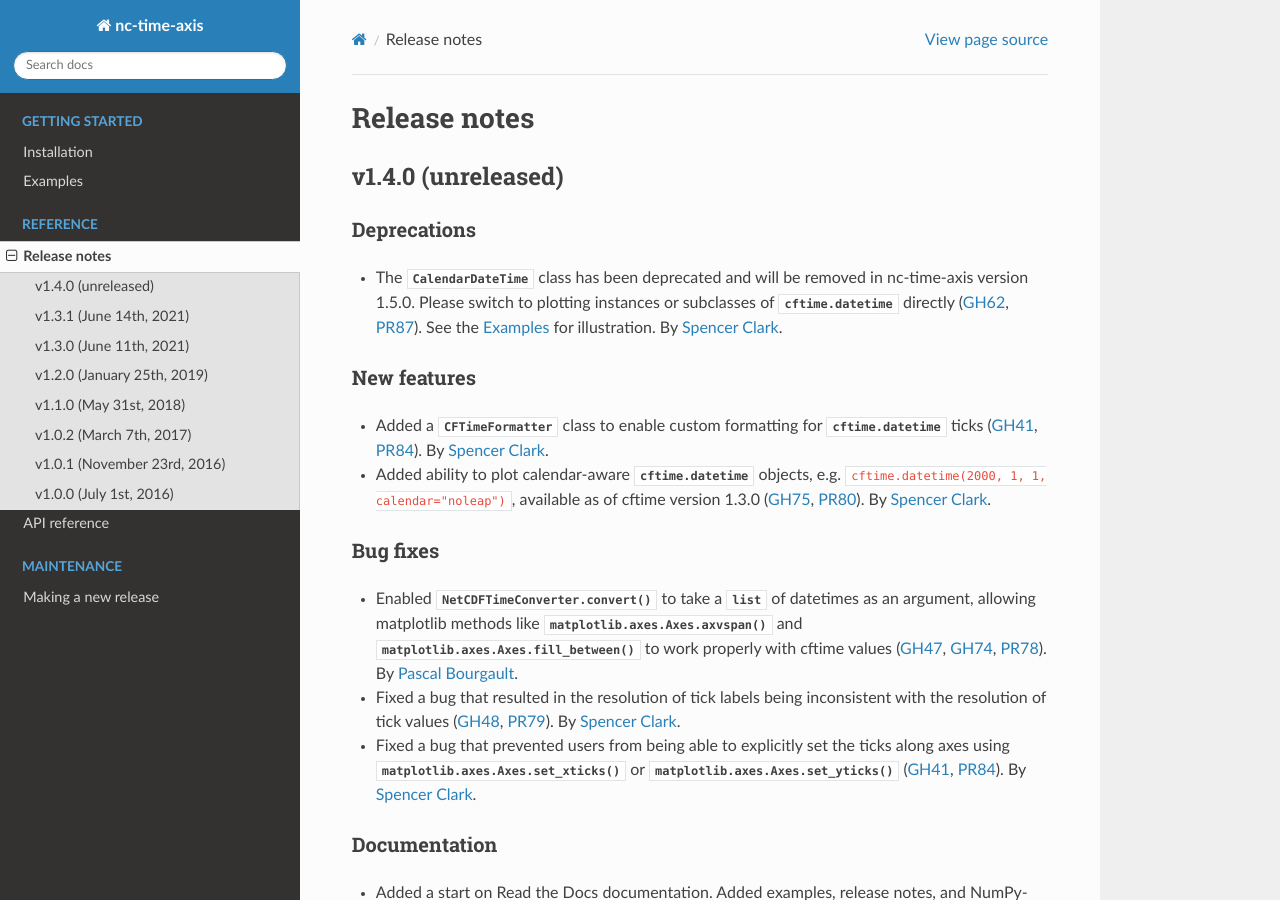
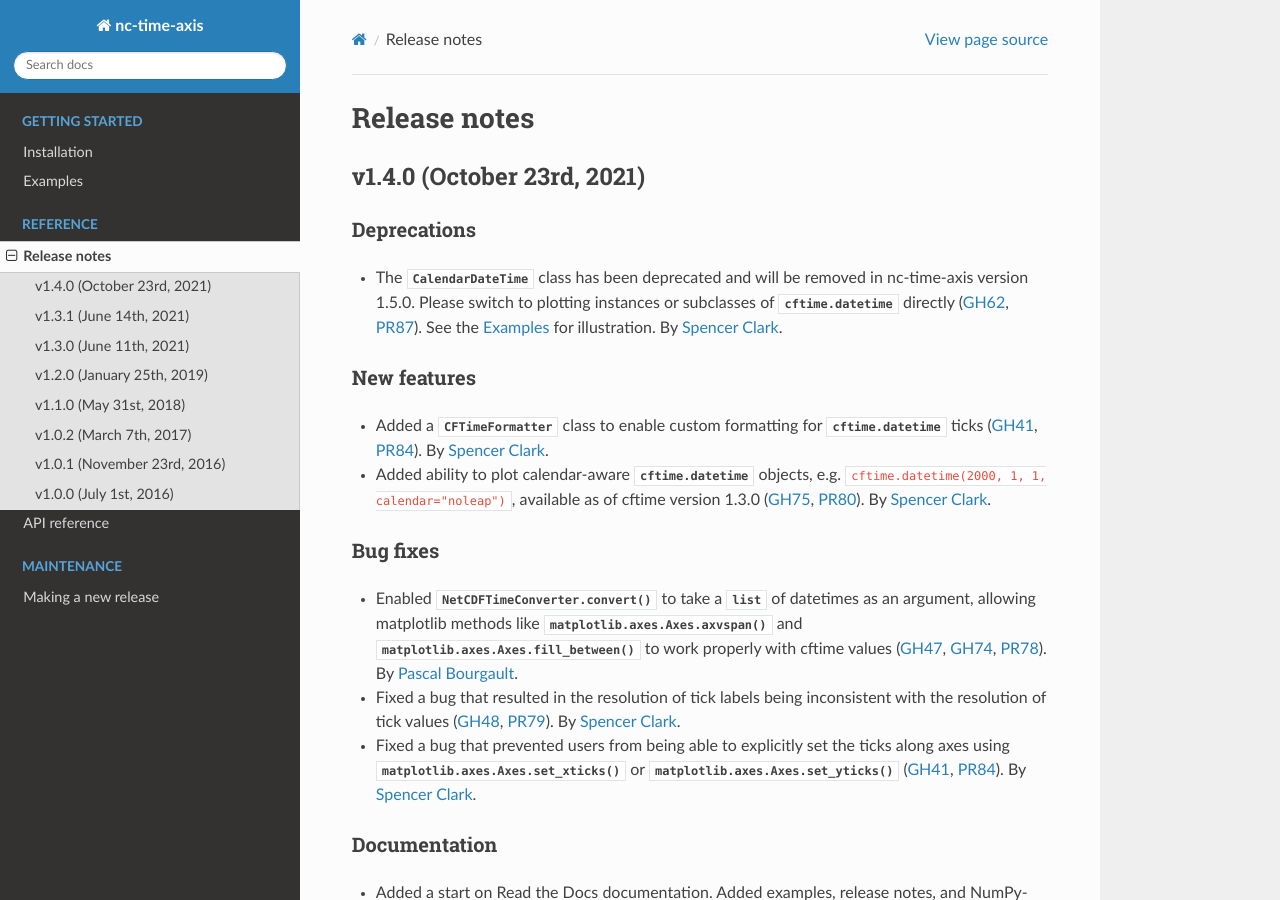
Before and after one commit to SciTools/nc-time-axis, a Sphinx documentation site: the page built from docs/release-notes.rst, in a window 1280 px wide and 900 px high. Built offline with Sphinx 7.4.7 and the Read the Docs theme 2.0.0, drawn with Linux system fonts in a browser that asks for light colours.

Commit message:
Add release date for 1.4.0 release

```diff
--- a/docs/release-notes.rst
+++ b/docs/release-notes.rst
@@ -5,8 +5,8 @@
 Release notes
 =============
 
-v1.4.0 (unreleased)
--------------------
+v1.4.0 (October 23rd, 2021)
+---------------------------
 
 Deprecations
 ~~~~~~~~~~~~
```
